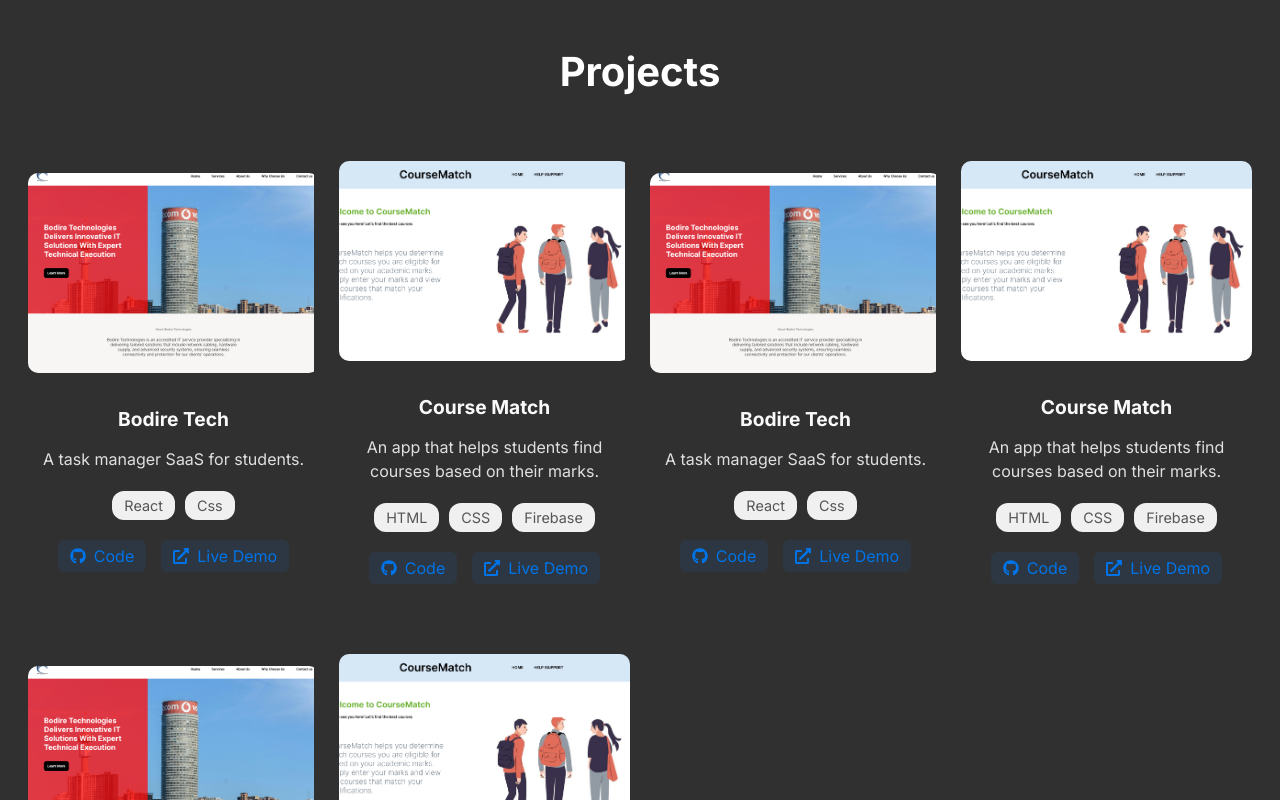
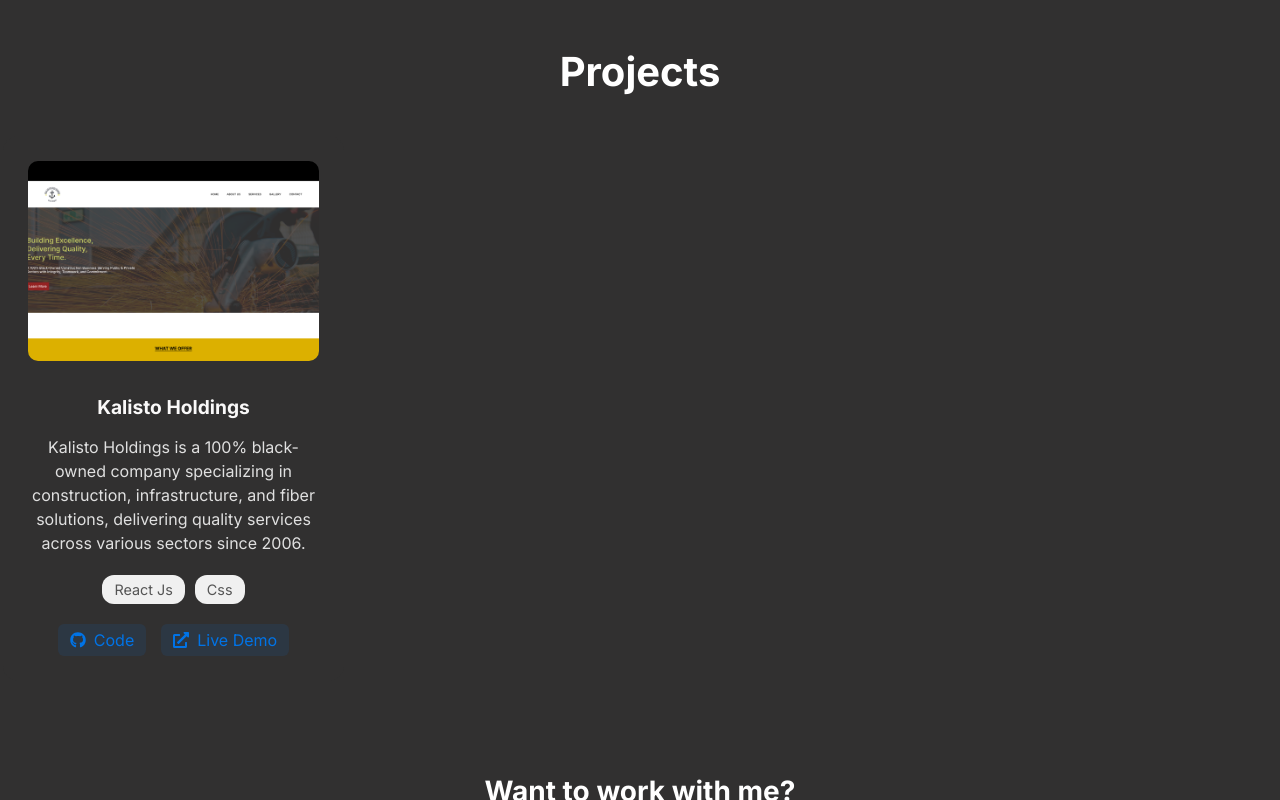
Before and after one commit to MISHOW2/my-portfolio, a React (Vite) app: page / in a window 1280 px wide. Shown: the part 1720-2520 px from the top of the page. Built offline with nearby package versions, Linux system fonts and the light colour scheme.

Commit message:
finished projects part

```diff
--- a/src/components/NavBar.jsx
+++ b/src/components/NavBar.jsx
@@ -11,7 +11,7 @@
         <ul>
           <Link to='/'>Home</Link>
         </ul>
-        <p>Download Cv</p>
+
       </div>
     </nav>
   )
--- a/src/db.js
+++ b/src/db.js
@@ -2,52 +2,13 @@
 import coursematch from './assets/coursematch.png'
 import kalisto from './assets/kalisto.png'
 export const projects = [
+
   {
-    title: "Bodire Tech",
-    image: home,
-    description: "A task manager SaaS for students.",
-    tech: ["React", "Css"],
-    github: "https://github.com/MISHOW2/bordire",
-    live: "https://github.com/MISHOW2/bordire",
-  },
-  {
-    title: "Course Match",
-    image: coursematch,
-    description: "An app that helps students find courses based on their marks.",
-    tech: ["HTML", "CSS", "Firebase"],
-    github: "https://github.com/MISHOW2/course-match",
-    live: "https://coursematch.netlify.app/",
-  },
-  {
-    title: "Bodire Tech",
-    image: home,
-    description: "A task manager SaaS for students.",
-    tech: ["React", "Css"],
-    github: "https://github.com/MISHOW2/bordire",
-    live: "https://github.com/MISHOW2/bordire",
-  },
-  {
-    title: "Course Match",
-    image: coursematch,
-    description: "An app that helps students find courses based on their marks.",
-    tech: ["HTML", "CSS", "Firebase"],
-    github: "https://github.com/MISHOW2/course-match",
-    live: "https://coursematch.netlify.app/",
-  },
-  {
-    title: "Bodire Tech",
-    image: home,
-    description: "A task manager SaaS for students.",
-    tech: ["React", "Css"],
-    github: "https://github.com/MISHOW2/bordire",
-    live: "https://github.com/MISHOW2/bordire",
-  },
-  {
-    title: "Course Match",
-    image: coursematch,
-    description: "An app that helps students find courses based on their marks.",
-    tech: ["HTML", "CSS", "Firebase"],
-    github: "https://github.com/MISHOW2/course-match",
-    live: "https://coursematch.netlify.app/",
+    title: "Kalisto Holdings",
+    image: kalisto,
+    description: "Kalisto Holdings is a 100% black-owned company specializing in construction, infrastructure, and fiber solutions, delivering quality services across various sectors since 2006.",
+    tech: ["React Js ", 'Css'],
+
+    live: "https://kalistoholdings.co.za/",
   }
 ];
--- a/src/styles/project.css
+++ b/src/styles/project.css
@@ -13,7 +13,7 @@
 .projects-grid {
   display: grid;
   align-items: center;
-  grid-template-columns: repeat(auto-fill, minmax(280px, 1fr));
+  grid-template-columns: repeat(auto-fill, minmax(280px, 2fr));
   gap: 20px;
   justify-items: center;
 }
```
